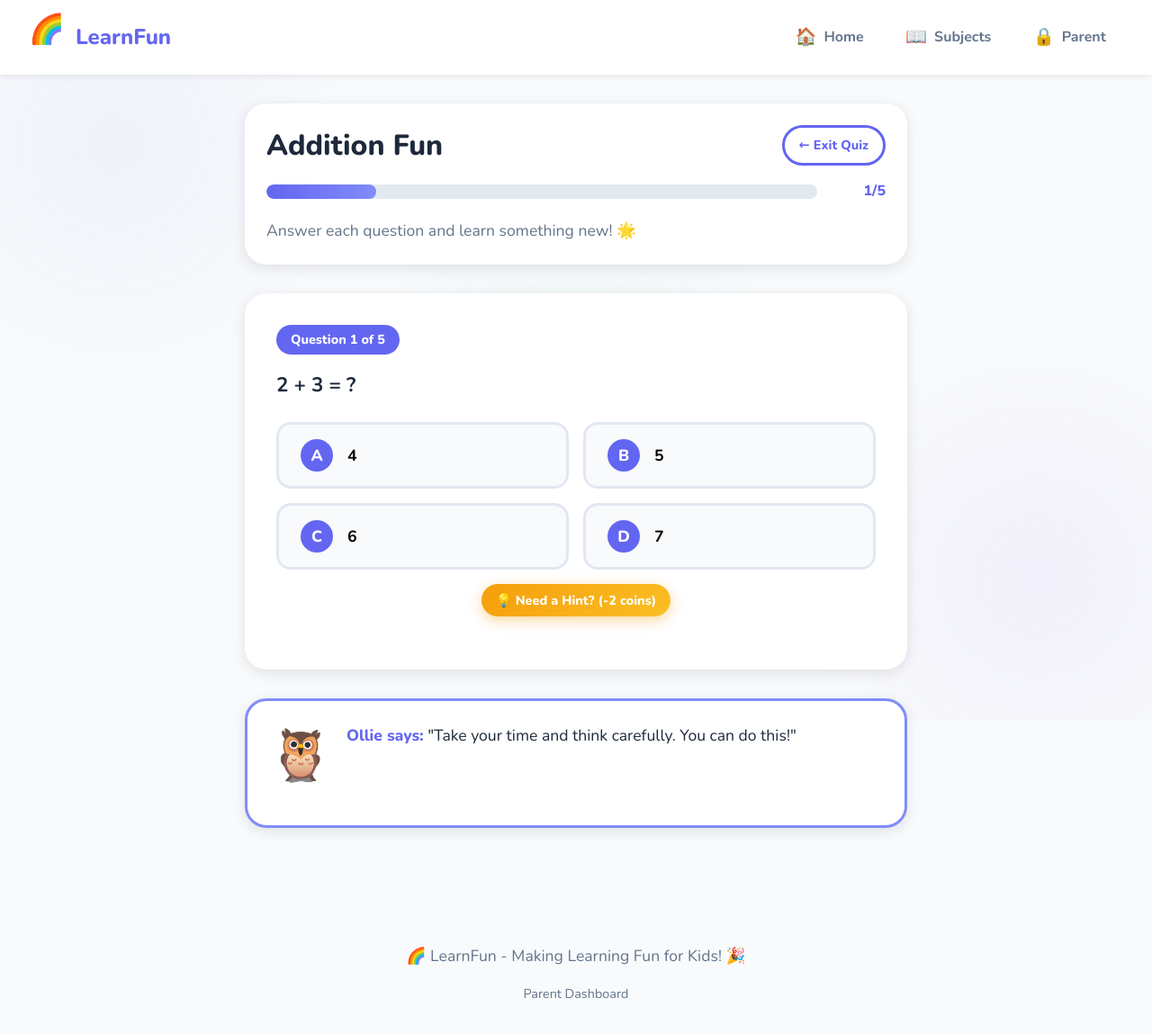
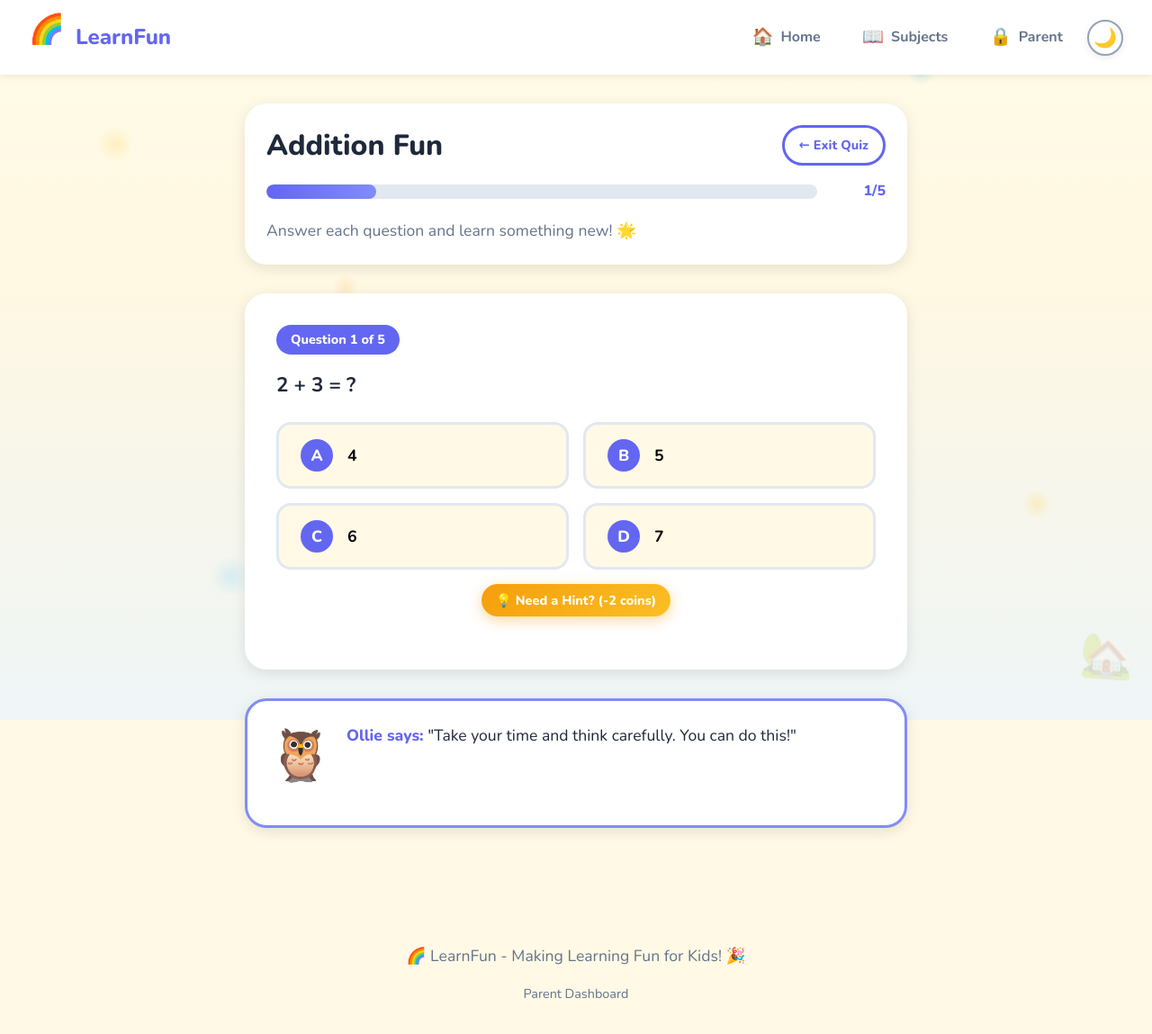
Before and after one commit to fnyongesa943-glitch/learnfun, a Flask app: page /quiz/1 in a window 1280 px wide. Shown: the whole page at 90% size. Run offline with Flask 3, Linux system fonts and the light colour scheme; the visitor is signed in with stand-in values (Sample User, id 1).

Commit message:
Add dark mode toggle and SpongeBob themed background

```diff
--- a/static/css/style.css
+++ b/static/css/style.css
@@ -16,7 +16,7 @@
     --warning-light: #FBBF24;
     --info: #3B82F6;
 
-    --bg-main: #F8FAFC;
+    --bg-main: #FFF9E6;
     --bg-card: #FFFFFF;
     --text-primary: #1E293B;
     --text-secondary: #64748B;
@@ -63,12 +80,52 @@ body::before {
     left: 0;
     right: 0;
     bottom: 0;
-    background:
-        radial-gradient(circle at 10% 20%, rgba(99, 102, 241, 0.05) 0%, transparent 20%),
-        radial-gradient(circle at 90% 80%, rgba(124, 58, 237, 0.05) 0%, transparent 20%),
-        radial-gradient(circle at 50% 50%, rgba(5, 150, 105, 0.03) 0%, transparent 30%);
     pointer-events: none;
     z-index: -1;
+    background:
+        /* SpongeBob flower clouds */
+        radial-gradient(circle 20px at 10% 20%, rgba(255, 200, 50, 0.3) 0%, transparent 100%),
+        radial-gradient(circle 15px at 80% 10%, rgba(135, 206, 235, 0.4) 0%, transparent 100%),
+        radial-gradient(circle 18px at 50% 60%, rgba(255, 150, 100, 0.3) 0%, transparent 100%),
+        radial-gradient(circle 22px at 20% 80%, rgba(100, 200, 255, 0.3) 0%, transparent 100%),
+        radial-gradient(circle 16px at 90% 70%, rgba(255, 200, 50, 0.35) 0%, transparent 100%),
+        radial-gradient(circle 12px at 60% 30%, rgba(200, 150, 255, 0.3) 0%, transparent 100%),
+        radial-gradient(circle 14px at 30% 40%, rgba(255, 180, 80, 0.3) 0%, transparent 100%),
+        radial-gradient(circle 25px at 70% 90%, rgba(135, 206, 235, 0.35) 0%, transparent 100%),
+        /* SpongeBob yellow tint */
+        linear-gradient(180deg, #FFFDE7 0%, #FFF8E1 40%, #E8F4FD 100%);
+    opacity: 0.7;
+    transition: opacity 0.4s ease;
+}
+
+.dark-mode body::before {
+    background:
+        /* Dark ocean version */
+        radial-gradient(circle 20px at 10% 20%, rgba(255, 200, 50, 0.1) 0%, transparent 100%),
+        radial-gradient(circle 15px at 80% 10%, rgba(135, 206, 235, 0.1) 0%, transparent 100%),
+        radial-gradient(circle 18px at 50% 60%, rgba(255, 150, 100, 0.1) 0%, transparent 100%),
+        radial-gradient(circle 22px at 20% 80%, rgba(100, 200, 255, 0.1) 0%, transparent 100%),
+        radial-gradient(circle 16px at 90% 70%, rgba(255, 200, 50, 0.1) 0%, transparent 100%),
+        radial-gradient(circle 12px at 60% 30%, rgba(200, 150, 255, 0.1) 0%, transparent 100%),
+        linear-gradient(180deg, #1E293B 0%, #0F172A 40%, #1E3A5F 100%);
+}
+
+/* SpongeBob pineapple house icon in corner */
+body::after {
+    content: '🏡';
+    position: fixed;
+    bottom: 20px;
+    right: 20px;
+    font-size: 3rem;
+    opacity: 0.2;
+    pointer-events: none;
+    z-index: 1000;
+    animation: float 4s ease-in-out infinite;
+    transition: opacity 0.4s ease;
+}
+
+.dark-mode body::after {
+    opacity: 0.1;
 }
 
 /* ---- Typography ---- */
@@ -187,6 +245,34 @@ a:hover {
     box-shadow: 0 2px 8px rgba(99, 102, 241, 0.3);
 }
 
+/* Dark Mode Toggle Button */
+.dark-mode-toggle {
+    background: var(--bg-card);
+    border: 2px solid var(--text-light);
+    border-radius: var(--radius-full);
+    padding: 0.5rem;
+    font-size: 1.3rem;
+    cursor: pointer;
+    transition: all 0.3s ease;
+    box-shadow: var(--shadow-sm);
+    display: flex;
+    align-items: center;
+    justify-content: center;
+    width: 40px;
+    height: 40px;
+}
+
+.dark-mode-toggle:hover {
+    transform: scale(1.1) rotate(15deg);
+    border-color: var(--warning);
+    box-shadow: 0 0 12px rgba(245, 158, 11, 0.4);
+}
+
+.dark-mode .dark-mode-toggle {
+    background: #1E293B;
+    border-color: #818CF8;
+}
+
 /* ---- Container & Layout ---- */
 .container {
     max-width: 1200px;
--- a/static/js/main.js
+++ b/static/js/main.js
@@ -301,8 +301,30 @@ function animateValue(element, start, end, duration) {
     requestAnimationFrame(update);
 }
 
+// ---- Dark Mode Toggle ----
+function initDarkMode() {
+    const toggle = document.getElementById('darkModeToggle');
+    if (!toggle) return;
+
+    // Check saved preference
+    const saved = localStorage.getItem('darkMode');
+    if (saved === 'true') {
+        document.body.classList.add('dark-mode');
+        toggle.textContent = '☀️';
+    }
+
+    toggle.addEventListener('click', () => {
+        document.body.classList.toggle('dark-mode');
+        const isDark = document.body.classList.contains('dark-mode');
+        toggle.textContent = isDark ? '☀️' : '🌙';
+        localStorage.setItem('darkMode', isDark);
+        SoundFX.playClick();
+    });
+}
+
 // ---- Initialize on DOM Ready ----
 document.addEventListener('DOMContentLoaded', () => {
+    initDarkMode();
     initAvatarSelection();
     initQuiz();
     initQuizResult();
--- a/templates/base.html
+++ b/templates/base.html
@@ -41,6 +41,10 @@
             {% else %}
             <li><a href="{{ url_for('parent.login') }}" class="nav-link"><span class="icon">🔒</span> Parent</a></li>
             {% endif %}
+            <!-- Dark Mode Toggle -->
+            <li>
+                <button class="dark-mode-toggle" id="darkModeToggle" title="Toggle Dark Mode">🌙</button>
+            </li>
         </ul>
     </nav>
 
```
Also changed, not shown: other parts of static/css/style.css (+104 -96 lines).
